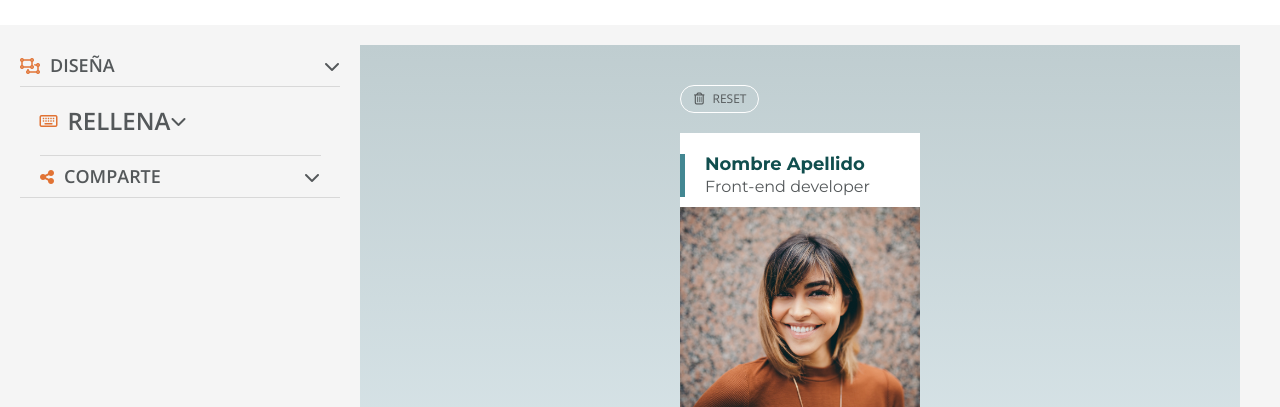
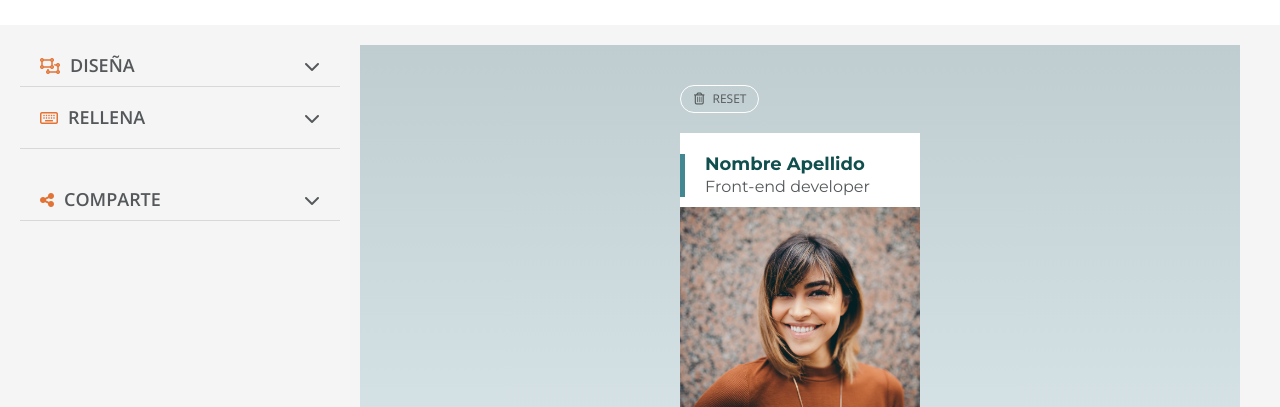
Before and after one commit to conchaasensio/project-promo-j-module-2-team-2-morning, a website: page src/html/cards.html in a window 1280 px wide. Shown: the part 86-493 px from the top of the page. Drawn offline with nearby package versions, Linux system fonts and the light colour scheme; files that its build step writes are made by us from their sources; files whose address does not match are found by name.

Commit message:
version pre demo

```diff
--- a/src/html/cards.html
+++ b/src/html/cards.html
@@ -3,7 +3,7 @@
   <head>
     <meta charset="UTF-8" />
     <meta name="viewport" content="width=device-width, initial-scale=1" />
-    <title>Adalab Web Starter Kit</title>
+    <title>Awesome profile-cards</title>
     <link href="https://fonts.googleapis.com/css2?family=Merriweather:wght@700&family=Montserrat:wght@400;700&family=Open+Sans:wght@400;600&display=swap" rel="stylesheet">
     <script
       src="https://kit.fontawesome.com/d000050c19.js"
--- a/src/html/partials/cards/fillOut.html
+++ b/src/html/partials/cards/fillOut.html
@@ -1,7 +1,9 @@
 <div class="fillOut js-arrow2">
   <div class="fillOut__title">
+    <div class="content__title">
     <i class="fa fa-keyboard-o" aria-hidden="true"></i>
     <h2>Rellena</h2>
+    </div>
     <i class="fa fa-chevron-down" aria-hidden="true"></i>
   </div>
   <div class="fillOut__form js-hidden2 hidden">
--- a/src/scss/layout/_design.scss
+++ b/src/scss/layout/_design.scss
@@ -11,6 +11,9 @@
   justify-content: space-between;
   align-items: center;
   color: #54585a;
+  margin-left: 20px;
+  margin-right: 20px;
+  cursor: pointer;
 
   & .content__title {
     display: flex;
--- a/src/scss/layout/_fillOut.scss
+++ b/src/scss/layout/_fillOut.scss
@@ -4,30 +4,38 @@ body {
 }
 
 .fillOut {
-  line-height: 2;
-  display: flex;
-  flex-direction: column;
-  justify-content: center;
-  align-items: flex-start;
   padding-top: 10px;
   padding-bottom: 10px;
-  width: 281px;
-  margin: auto;
+  width: 320px;
+  margin-left: 20px;
+  margin-right: 20px;
+  margin-bottom: 30px;
   border-bottom: 1px solid $color-line;
+  cursor: pointer;
 
   &__title {
     display: flex;
+    height: 41px;
     flex-direction: row;
     justify-content: space-between;
     align-items: center;
-    font-size: rem(18);
+    margin-left: 20px;
+    margin-right: 20px;
     color: $color-text-primary;
+
+    & .content__title {
+    display: flex;
+    justify-content: center;
+    align-items: center;
+    }
+
     h2 {
       text-transform: uppercase;
+      font-size: 18px;
+      padding-left: 10px;
     }
     .fa-keyboard-o {
       color: $color-primary;
-      margin-right: 10px;
     }
     .fa-chevron-down {
       color: $color-text-primary;
--- a/src/scss/layout/_share.scss
+++ b/src/scss/layout/_share.scss
@@ -14,6 +14,7 @@
   margin-left: 20px;
   margin-right: 20px;
   color: #54585a;
+  cursor: pointer;
 
   & .content__title {
     display: flex;
```
